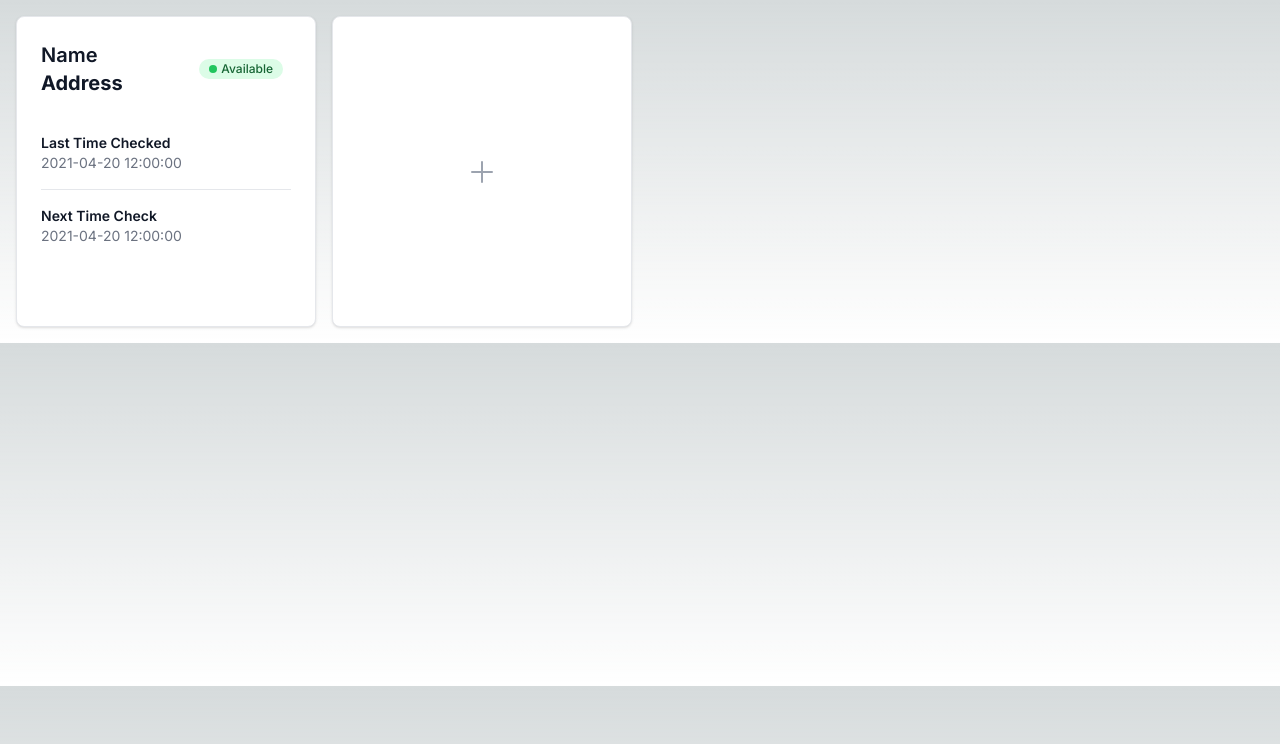
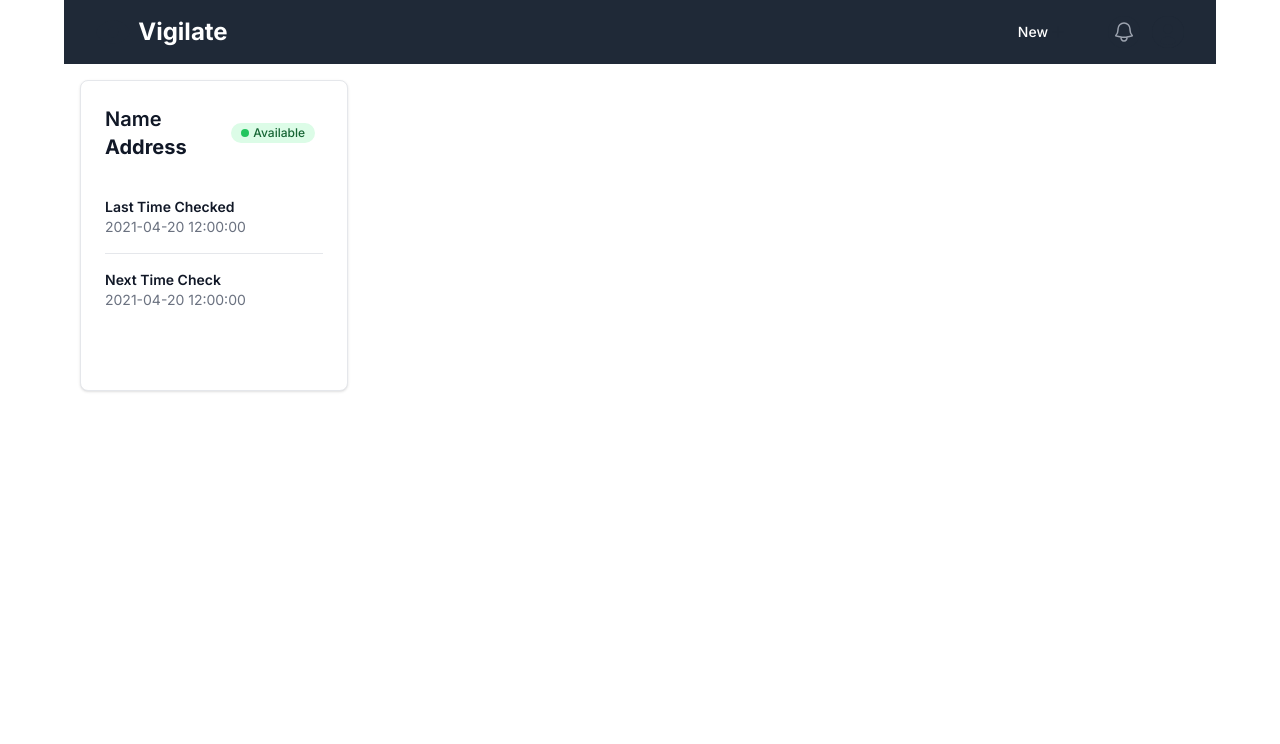
Before and after one commit to RianNegreiros/vigilate, a Next.js app in the folder web/: page /dashboard in a window 1280 px wide. Shown: the top 744 px of the page. Built offline with nearby package versions, Linux system fonts and the light colour scheme; no server answers.

Commit message:
feat: add navbar fuctionality

```diff
--- a/web/app/profile/page.tsx
+++ b/web/app/account/page.tsx
@@ -1,5 +1,13 @@
+"use client"
+
+import { usePathname } from "next/navigation";
+import NavBar from "../components/Navbar";
+
 export default function AccountPage() {
+  let pathname = usePathname();
   return (
+    <>
+    <NavBar pathname={pathname} />
     <div className="flex flex-col min-h-screen max-w-6xl mx-auto px-4 sm:px-6 lg:px-8">
       <div className="px-4 sm:px-0">
         <h3 className="text-base font-semibold leading-7 text-gray-900">User Profile</h3>
@@ -48,5 +56,6 @@ export default function AccountPage() {
         </dl>
       </div>
     </div>
+    </>
   )
 }
--- a/web/app/components/Modal.tsx
+++ b/web/app/components/Modal.tsx
@@ -1,7 +1,12 @@
-export default function Modal() {
+interface ModalProps {
+  hideModal: boolean;
+  closeModal: () => void;
+}
+
+export default function Modal({ hideModal, closeModal }: ModalProps) {
   return (
     <div id="default-modal" tabIndex={-1} aria-hidden="true"
-    className="fixed hidden top-0 left-0 right-0 z-50 w-full p-4 overflow-x-hidden overflow-y-auto md:inset-0 h-[calc(100%-1rem)] max-h-full">
+      className={`fixed inset-0 z-50 overflow-y-auto ${hideModal ? "hidden" : ""}`}>
       <div className="relative w-full max-w-2xl max-h-full top-1/2 left-1/2 transform -translate-x-1/2 -translate-y-1/2">
         <div className="relative bg-white rounded-lg shadow dark:bg-gray-700">
           <div className="flex items-start justify-between p-4 border-b rounded-t dark:border-gray-600">
@@ -9,6 +14,7 @@ export default function Modal() {
               Create a new server
             </h3>
             <button type="button"
+              onClick={closeModal}
               className="text-gray-400 bg-transparent hover:bg-gray-200 hover:text-gray-900 rounded-lg text-sm w-8 h-8 ml-auto inline-flex justify-center items-center dark:hover:bg-gray-600 dark:hover:text-white"
               data-modal-hide="default-modal">
               <svg className="w-3 h-3" aria-hidden="true" xmlns="http://www.w3.org/2000/svg" fill="none" viewBox="0 0 14 14">
@@ -42,6 +48,7 @@ export default function Modal() {
               Create
             </button>
             <button data-modal-hide="default-modal" type="button"
+              onClick={closeModal}
               className="text-gray-500 bg-white hover:bg-gray-100 focus:ring-4 focus:outline-none focus:ring-blue-300 rounded-lg border border-gray-200 text-sm font-medium px-5 py-2.5 hover:text-gray-900 focus:z-10 dark:bg-gray-700 dark:text-gray-300 dark:border-gray-500 dark:hover:text-white dark:hover:bg-gray-600 dark:focus:ring-gray-600"
             >
               Cancel
--- a/web/app/components/Navbar.tsx
+++ b/web/app/components/Navbar.tsx
@@ -1,5 +1,47 @@
-export default function NavBar() {
+"use client"
+
+import { useRouter } from "next/navigation";
+import { useEffect, useRef, useState } from "react";
+import { logout } from "../util/api";
+import Link from "next/link";
+
+interface NavBarProps {
+  openModal?: () => void;
+  pathname: string;
+}
+
+export default function NavBar({ openModal, pathname }: NavBarProps) {
+  const [showDropdown, setShowDropdown] = useState(false);
+  const dropdown = useRef<HTMLDivElement>(null);
+  const router = useRouter();
+
+  useEffect(() => {
+    function handleClickOutside(event: MouseEvent) {
+      if (dropdown.current && !dropdown.current.contains(event.target as Node)) {
+        setShowDropdown(false);
+        dropdown.current.classList.add("hidden");
+      }
+    }
+    document.addEventListener("mousedown", handleClickOutside);
+    return () => {
+      document.removeEventListener("mousedown", handleClickOutside);
+    };
+  }, [showDropdown]);
+
+  const toggleDropdown = () => {
+    setShowDropdown(!showDropdown);
+    if (dropdown.current) {
+      dropdown.current.classList.toggle("hidden");
+    }
+  }
+
+  const handleLogout = async () => {
+    await logout();
+    router.push("/");
+  }
+
   return (
+    <>
       <nav className="bg-gray-800">
         <div className="mx-auto max-w-7xl px-2 sm:px-6 lg:px-8">
 
@@ -32,6 +74,27 @@ export default function NavBar() {
                 </div>
               </a>
             </div>
+
+            {pathname === "/dashboard" && (
+              <button
+                type="button"
+                onClick={openModal}
+                className="text-white inline-flex items-center bg-primary-700 hover:bg-primary-900 focus:ring-4 focus:outline-none focus:ring-primary-300 font-medium rounded-lg text-sm px-5 py-2.5 text-center dark:bg-primary-600 dark:hover-bg-primary-700 dark:focus:ring-primary-800 hover:shadow-lg transition-background duration-300">
+                New
+                <svg className="ml-1 w-3 h-4 text-gray-800 dark:text-white" aria-hidden="true" xmlns="http://www.w3.org/2000/svg" fill="none" viewBox="0 0 18 18">
+                  <path stroke="currentColor" strokeLinecap="round" strokeLinejoin="round" strokeWidth="2" d="M9 1v16M1 9h16" />
+                </svg>
+              </button>
+            )}
+
+            {pathname === "/account" && (
+              <Link
+                href="/dashboard"
+                className="text-white inline-flex items-center bg-primary-700 hover:bg-primary-900 focus:ring-4 focus:outline-none focus:ring-primary-300 font-medium rounded-lg text-sm px-5 py-2.5 text-center dark:bg-primary-600 dark:hover-bg-primary-700 dark:focus:ring-primary-800 hover:shadow-lg transition-background duration-300">
+                Dashboard
+              </Link>
+            )}
+
             <div className="absolute inset-y-0 right-0 flex items-center pr-2 sm:static sm:inset-auto sm:ml-6 sm:pr-0">
               <button type="button"
                 className="relative rounded-full bg-gray-800 p-1 text-gray-400 hover:text-white focus:outline-none focus:ring-2 focus:ring-white focus:ring-offset-2 focus:ring-offset-gray-800">
@@ -48,7 +111,7 @@ export default function NavBar() {
                 <div>
                   <button type="button"
                     className="relative flex rounded-full bg-gray-800 text-sm focus:outline-none focus:ring-2 focus:ring-white focus:ring-offset-2 focus:ring-offset-gray-800"
-                  id="user-menu-button" aria-expanded="false" aria-haspopup="true">
+                    id="user-menu-button" aria-expanded="false" aria-haspopup="true" onClick={toggleDropdown}>
                     <span className="absolute -inset-1.5"></span>
                     <span className="sr-only">Open user menu</span>
                     <svg className="w-8 h-8 text-gray-800 dark:text-white" aria-hidden="true" xmlns="http://www.w3.org/2000/svg"
@@ -61,20 +124,26 @@ export default function NavBar() {
 
                 <div
                   className="hidden absolute right-0 z-10 mt-2 w-48 origin-top-right my-4 text-base list-none bg-white divide-y divide-gray-100 rounded-lg py-1 shadow-lg ring-1 ring-black ring-opacity-5 focus:outline-none dark:bg-gray-700 dark:divide-gray-600"
-                role="menu" aria-orientation="vertical" aria-labelledby="user-menu-button" tabIndex={-1} id="user-menu">
+                  role="menu" aria-orientation="vertical" aria-labelledby="user-menu-button" tabIndex={-1} id="user-menu" ref={dropdown}>
+                  {pathname === "/dashboard" && (
                     <div className="px-4 py-3">
                       <span className="block text-sm text-gray-900 dark:text-white">John Doe</span>
                       <span className="block text-sm  text-gray-500 truncate dark:text-gray-400">name@mail.com</span>
                     </div>
+                  )}
                   <ul className="py-2" aria-labelledby="user-menu-button">
+                    {pathname === "/dashboard" && (
                       <li>
-                    <a href="#"
+                        <a href="/account"
                           className="block px-4 py-2 text-sm text-gray-700 hover:bg-gray-100 dark:hover:bg-gray-600 dark:text-gray-200 dark:hover:text-white">Account</a>
                       </li>
+                    )}
                     <li>
-                    <a href="#"
-                      className="block px-4 py-2 text-sm text-gray-700 hover:bg-gray-100 dark:hover:bg-gray-600 dark:text-gray-200 dark:hover:text-white">Sign
-                      out</a>
+                      <a onClick={handleLogout}
+                        className="block px-4 py-2 text-sm text-gray-700 cursor-pointer hover:bg-gray-100 dark:hover:bg-gray-600 dark:text-gray-200 dark:hover:text-white"
+                      >
+                        Sign out
+                      </a>
                     </li>
                   </ul>
                 </div>
@@ -83,5 +152,7 @@ export default function NavBar() {
           </div>
         </div>
       </nav>
+    </>
+
   );
 }
--- a/web/app/dashboard/page.tsx
+++ b/web/app/dashboard/page.tsx
@@ -1,5 +1,28 @@
-export default function WebServersPage() {
+"use client"
+
+import { useState } from "react";
+import NavBar from "../components/Navbar";
+import Modal from "../components/Modal";
+import { usePathname } from "next/navigation";
+
+export default function DashboardPage() {
+  const [isModalOpen, setIsModalOpen] = useState(true);
+  let pathname = usePathname();
+
+  const openModal = () => {
+    setIsModalOpen(false);
+  }
+
+  const closeModal = () => {
+    setIsModalOpen(true);
+  }
+
   return (
+    <>
+      <NavBar openModal={openModal} pathname={pathname} />
+
+      <Modal hideModal={isModalOpen} closeModal={closeModal} />
+
       <div className="grid grid-cols-1 sm:grid-cols-2 md:grid-cols-3 lg:grid-cols-4 gap-4 p-4">
         <div className="grid-card">
           <div
@@ -58,15 +81,8 @@ export default function WebServersPage() {
             </div>
           </div>
         </div>
+      </div>
 
-    <button type="button"
-      className="flex items-center justify-center px-6 py-2 text-sm font-medium text-center max-w-sm p-6 bg-white border border-gray-200 rounded-lg shadow dark:bg-gray-800 dark:border-gray-700 hover:border-gray-300 text-gray-400 hover:bg-gray-700 hover:text-white focus:outline-none focus:ring-2 focus:ring-inset focus:ring-white hover:shadow-lg transition-background duration-300"
-      >
-      <svg xmlns="http://www.w3.org/2000/svg" fill="none" viewBox="0 0 24 24" strokeWidth="1.5" stroke="currentColor"
-        className="h-8">
-        <path strokeLinecap="round" strokeLinejoin="round" d="M12 4.5v15m7.5-7.5h-15" />
-      </svg>
-    </button>
-  </div>
+    </>
   )
 }
--- a/web/app/layout.tsx
+++ b/web/app/layout.tsx
@@ -5,8 +5,8 @@ import './globals.css'
 const inter = Inter({ subsets: ['latin'] })
 
 export const metadata: Metadata = {
-  title: 'Create Next App',
-  description: 'Generated by create next app',
+  title: 'Vigilate',
+  description: 'Real-time monitoring for your web servers',
 }
 
 export default function RootLayout({
@@ -16,7 +16,11 @@ export default function RootLayout({
 }) {
   return (
     <html lang="en">
-      <body className={inter.className}>{children}</body>
+      <body className={`${inter.className} bg-white text-black dark:bg-gray-900 dark:text-white h-full selection:bg-gray-50 dark:selection:bg-gray-800`}>
+        <main className='flex flex-col min-h-screen max-w-6xl mx-auto'>
+          {children}
+        </main>
+      </body>
     </html>
   )
 }
--- a/web/app/util/api.ts
+++ b/web/app/util/api.ts
@@ -20,4 +20,9 @@ async function login(formData: LoginData) {
   return response.data;
 }
 
-export { register, login };
+async function logout() {
+  const response = await axios.get(`${API_URL}/logout`);
+  return response.data;
+}
+
+export { register, login, logout };
```
Lines whose indentation alone changed are shown as unchanged.
